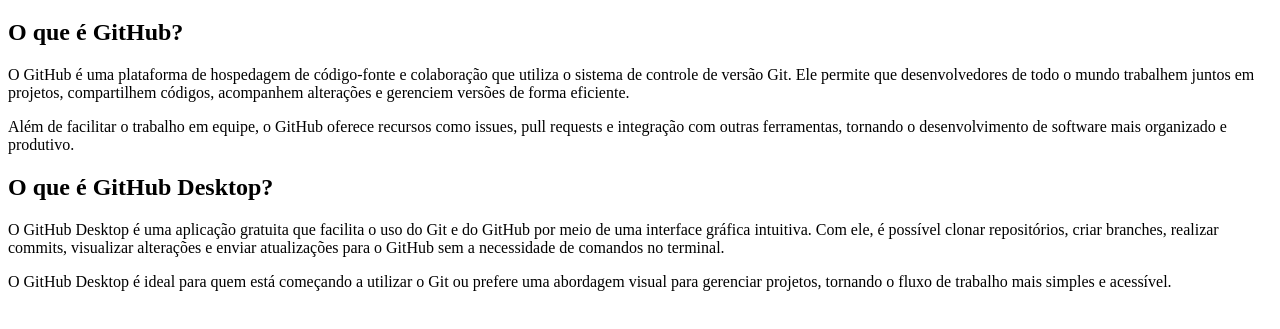
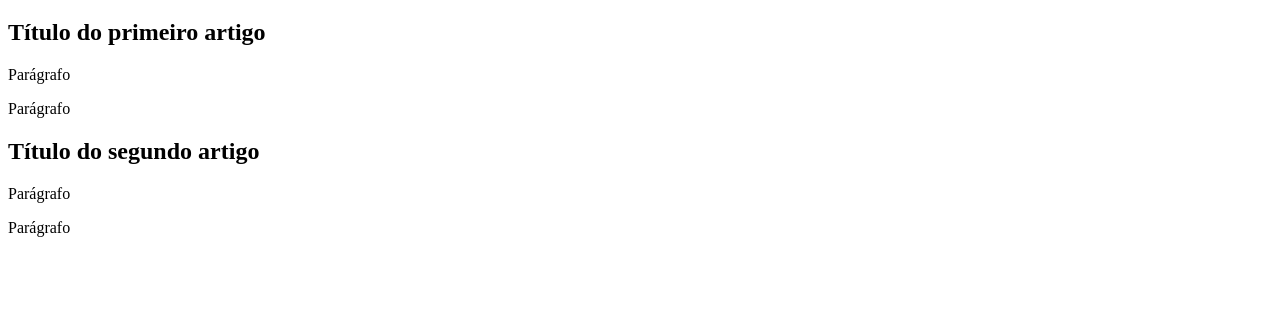
Before and after one commit to RaphaelWylkens/projeto-site, a plain HTML site: page index.html in a window 1280 px wide. Shown: the part 61-390 px from the top of the page. Drawn offline with Linux system fonts and the light colour scheme.

Commit message:
atualização
Atualição do main

```diff
--- a/index.html
+++ b/index.html
@@ -11,14 +11,14 @@
             <h1>Título do site</h1>
         </header>
         <article>
-            <h2>O que é GitHub?</h2>
-            <p>O GitHub é uma plataforma de hospedagem de código-fonte e colaboração que utiliza o sistema de controle de versão Git. Ele permite que desenvolvedores de todo o mundo trabalhem juntos em projetos, compartilhem códigos, acompanhem alterações e gerenciem versões de forma eficiente.</p>
-            <p>Além de facilitar o trabalho em equipe, o GitHub oferece recursos como issues, pull requests e integração com outras ferramentas, tornando o desenvolvimento de software mais organizado e produtivo.</p>
+            <h2>Título do primeiro artigo</h2>
+            <p>Parágrafo</p>
+            <p>Parágrafo</p>
         </article>
         <article>
-            <h2>O que é GitHub Desktop?</h2>
-            <p>O GitHub Desktop é uma aplicação gratuita que facilita o uso do Git e do GitHub por meio de uma interface gráfica intuitiva. Com ele, é possível clonar repositórios, criar branches, realizar commits, visualizar alterações e enviar atualizações para o GitHub sem a necessidade de comandos no terminal.</p>
-            <p>O GitHub Desktop é ideal para quem está começando a utilizar o Git ou prefere uma abordagem visual para gerenciar projetos, tornando o fluxo de trabalho mais simples e acessível.</p>
+            <h2>Título do segundo artigo</h2>
+            <p>Parágrafo</p>
+            <p>Parágrafo</p>
         </article>
     </main>
 </body>
```
